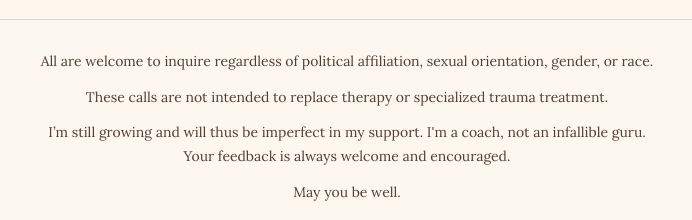
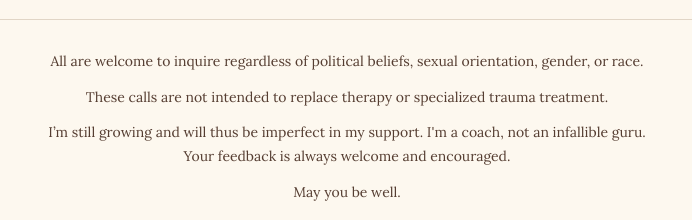
Before and after one commit to bizzcat/wbste, a plain HTML site: page index.html in a window 1280 px wide. Shown: the part 3322-3542 px from the top of the page, 293-985 px from the left. Drawn offline with nearby package versions, Linux system fonts and the light colour scheme.

Commit message:
Update index.html

```diff
--- a/index.html
+++ b/index.html
@@ -1157,7 +1157,7 @@ document.addEventListener("DOMContentLoaded", function () {
 
 
         <p style="font-size: 14px; line-height: 1.7">
-		All are welcome to inquire regardless of political affiliation, sexual orientation, gender, or race.
+		All are welcome to inquire regardless of political beliefs, sexual orientation, gender, or race.
 		</p>
 
 
```
